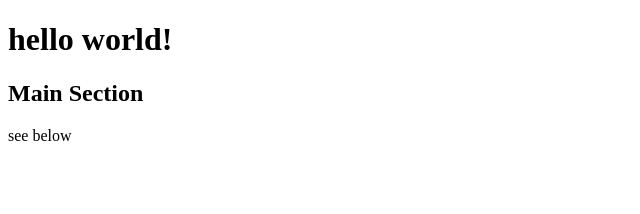
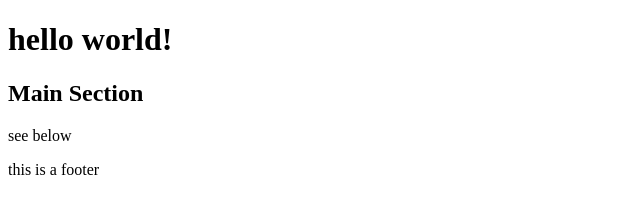
Before and after one commit to williamwu01/git-demo, a plain HTML site: page index.html in a window 1280 px wide. Shown: the whole page, without its empty margins (0-640 px from the left). Drawn offline with Linux system fonts and the light colour scheme.

Commit message:
index modified on new branch. Footer el added

```diff
--- a/index.html
+++ b/index.html
@@ -13,6 +13,8 @@
 			<p>see below</p>
 		</section>
 	</main>
-
+	<footer>
+		<p>this is a footer</p>
+	</footer>
 </body>
 </html>
```
